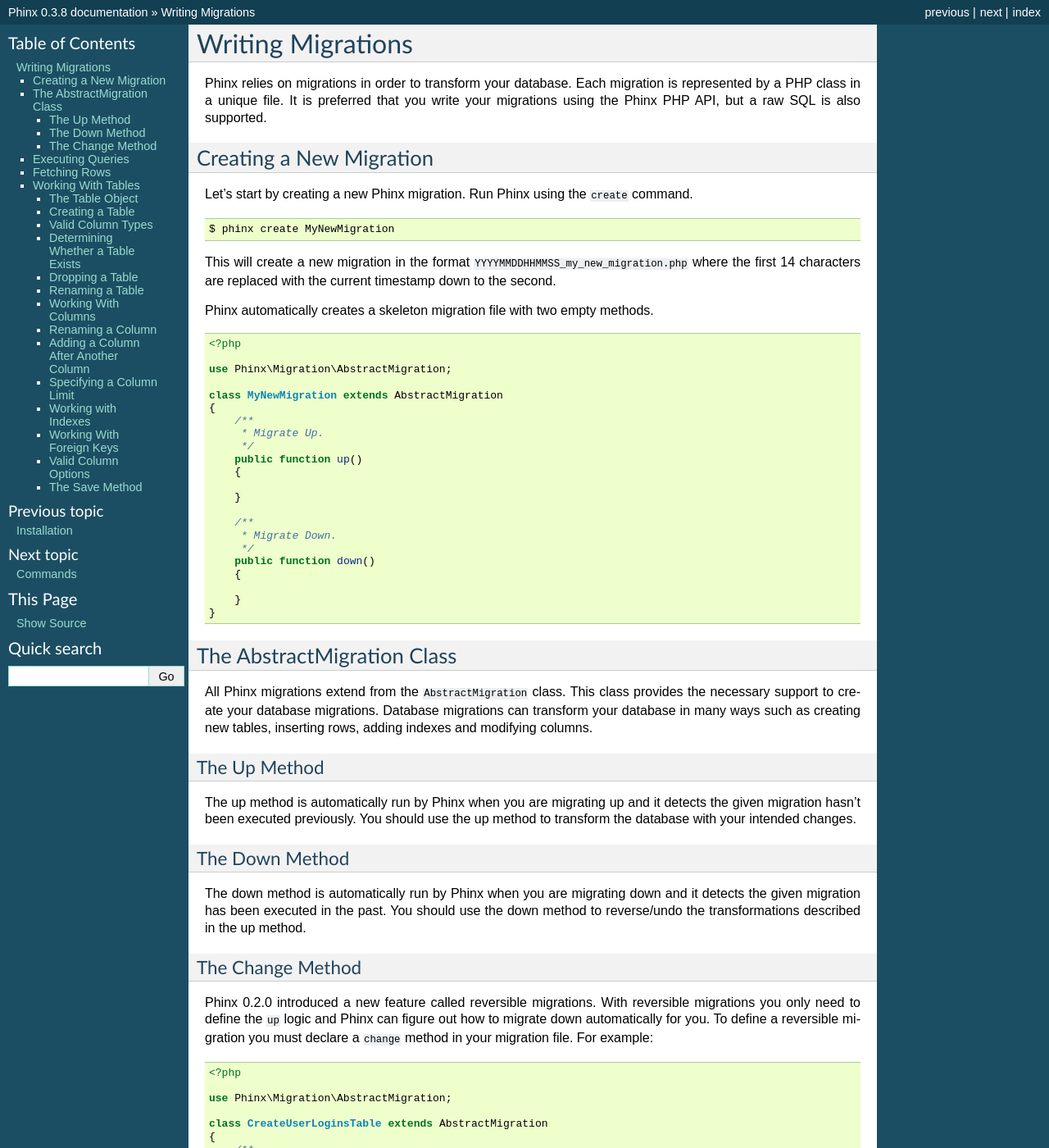
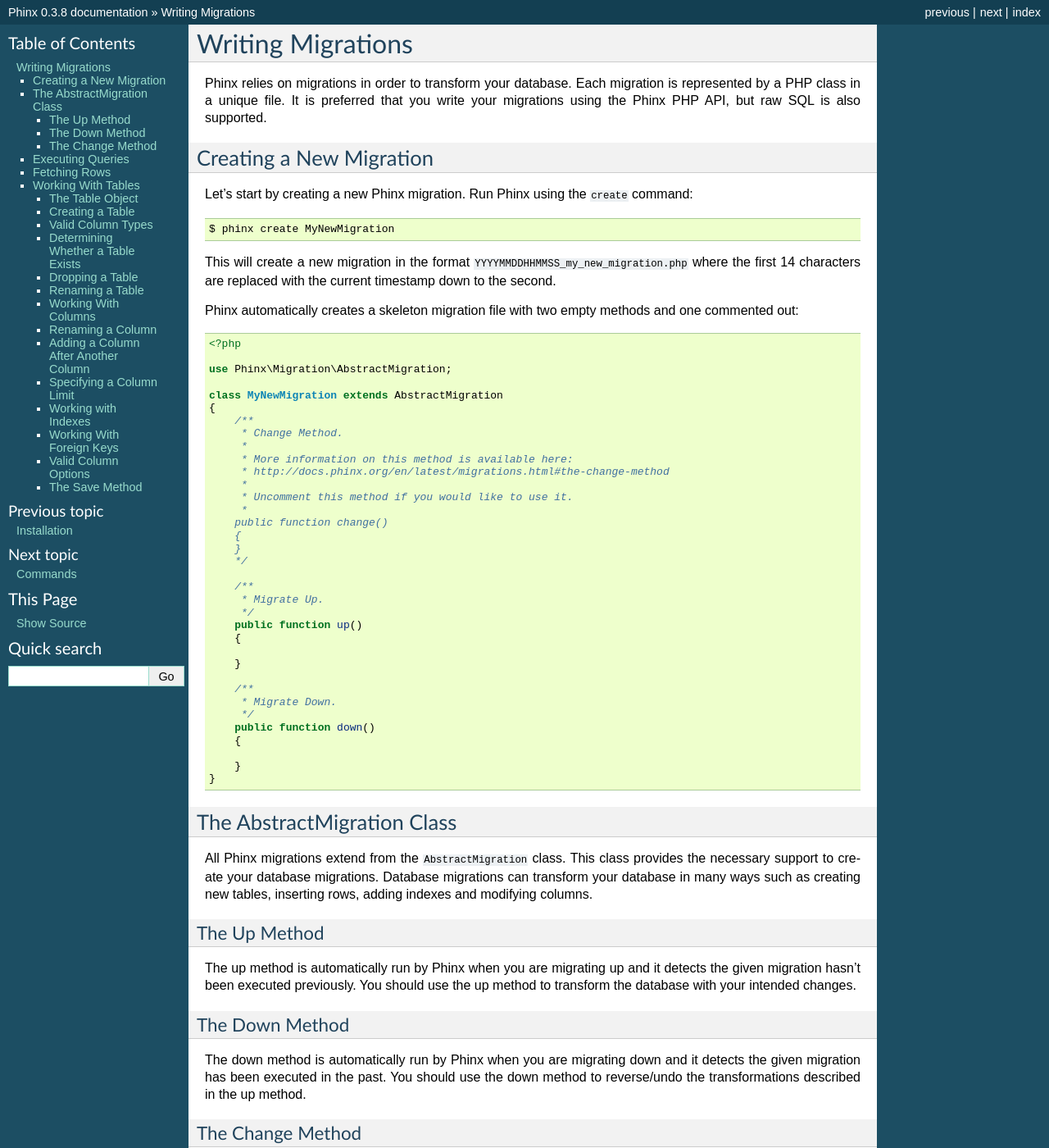
Before and after one commit to cakephp/phinx, a Sphinx documentation site: the page built from docs/migrations.rst, in a window 1280 px wide and 1400 px high. Shown: the whole window at 82% size. Built offline with Sphinx 7.4.7, drawn with Linux system fonts in a browser that asks for light colours; some of the changed text lies outside the part shown.

Commit message:
starting to improve docs

```diff
--- a/docs/goals.rst
+++ b/docs/goals.rst
@@ -6,8 +6,8 @@
 
 Phinx was developed with the following goals in mind:
 
-* Be portable amongst various database vendors.
+* Be portable amongst the most popular database vendors.
 * Be PHP framework independent.
 * Have a simple install process.
 * Have an easy to use command-line operation.
-* Integrate with various other PHP tools (Phing, PHPUnit).
+* Integrate with various other PHP tools (Phing, PHPUnit) and web frameworks.
--- a/docs/install.rst
+++ b/docs/install.rst
@@ -29,8 +29,8 @@
 
     php composer.phar install --no-dev
 
-Create a folder in your project directory called "migrations" with adequate permissions,
-it is where your migration files will be located and should be writable.
+Create a folder in your project directory called ``migrations`` with adequate permissions.
+It is where your migration files will live and should be writable.
 
 Phinx can now be executed from within your project:
 
--- a/docs/migrations.rst
+++ b/docs/migrations.rst
@@ -6,13 +6,13 @@
 
 Phinx relies on migrations in order to transform your database. Each migration
 is represented by a PHP class in a unique file. It is preferred that you write
-your migrations using the Phinx PHP API, but a raw SQL is also supported.
+your migrations using the Phinx PHP API, but raw SQL is also supported.
 
 Creating a New Migration
 ------------------------
 
 Let's start by creating a new Phinx migration. Run Phinx using the
-``create`` command.
+``create`` command:
 
 .. code-block:: bash
 
@@ -22,7 +22,8 @@
 ``YYYYMMDDHHMMSS_my_new_migration.php`` where the first 14 characters are
 replaced with the current timestamp down to the second.
 
-Phinx automatically creates a skeleton migration file with two empty methods.
+Phinx automatically creates a skeleton migration file with two empty methods
+and one commented out:
 
 .. code-block:: php
 
@@ -32,6 +33,19 @@
 
         class MyNewMigration extends AbstractMigration
         {
+            /**
+             * Change Method.
+             *
+             * More information on this method is available here:
+             * http://docs.phinx.org/en/latest/migrations.html#the-change-method
+             *
+             * Uncomment this method if you would like to use it.
+             *
+            public function change()
+            {
+            }
+            */
+
             /**
              * Migrate Up.
              */
@@ -77,7 +91,7 @@
 Phinx 0.2.0 introduced a new feature called reversible migrations. With
 reversible migrations you only need to define the ``up`` logic and Phinx can
 figure out how to migrate down automatically for you. To define a reversible
-migration you must declare a ``change`` method in your migration file. For
+migration you must uncomment the ``change`` method in your migration file. For
 example:
 
 .. code-block:: php
@@ -89,7 +103,12 @@
         class CreateUserLoginsTable extends AbstractMigration
         {
             /**
-             * Change.
+             * Change Method.
+             *
+             * More information on this method is available here:
+             * http://docs.phinx.org/en/latest/migrations.html#the-change-method
+             *
+             * Uncomment this method if you would like to use it.
              */
             public function change()
             {
@@ -180,7 +199,12 @@
 
 .. note::
 
-    These commands run using the ``PHP Data Objects (PDO) extension which  defines a lightweight, consistent interface for accessing databases in PHP``. Always make sure your queries abide with PDOs before using the ``execute()`` command; this is especially important when using DELIMITERs during insertion of stored procedures or triggers which don't support DELIMITERs.
+    These commands run using the PHP Data Objects (PDO) extension which
+    defines a lightweight, consistent interface for accessing databases
+    in PHP. Always make sure your queries abide with PDOs before using
+    the ``execute()`` command. This is especially important when using
+    DELIMITERs during insertion of stored procedures or triggers which
+    don't support DELIMITERs.
 
 Fetching Rows
 -------------
```
